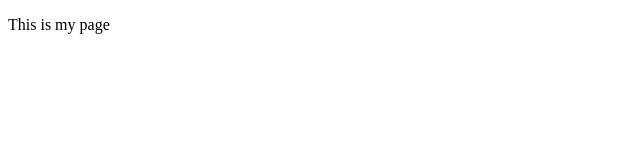
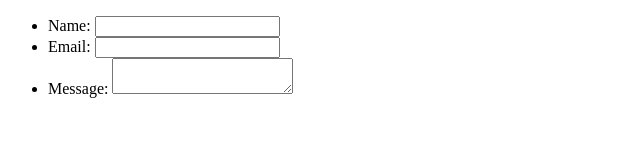
Before and after one commit to joominchoi/first-form, a plain HTML site: page index.html in a window 1280 px wide. Shown: the whole page, without its empty margins (0-640 px from the left). Drawn offline with Linux system fonts and the light colour scheme.

Commit message:
Add textfields for name, email and message

```diff
--- a/index.html
+++ b/index.html
@@ -1,11 +1,29 @@
 <!DOCTYPE html>
 <html lang="en-US">
+
 <head>
   <meta charset="utf-8">
   <meta name="viewport" content="width=device-width">
   <title>My test page</title>
 </head>
+
 <body>
-    <p>This is my page</p>
+  <form action="/my-handling-form-page" method="post">
+    <ul>
+      <li>
+        <label for="name">Name:</label>
+        <input type="text" id="name" name="user_name" />
+      </li>
+      <li>
+        <label for="mail">Email:</label>
+        <input type="email" id="mail" name="user_email" />
+      </li>
+      <li>
+        <label for="msg">Message:</label>
+        <textarea id="msg" name="user_message"></textarea>
+      </li>
+    </ul>
+  </form>
 </body>
+
 </html>
```
Lines whose indentation alone changed are shown as unchanged.
